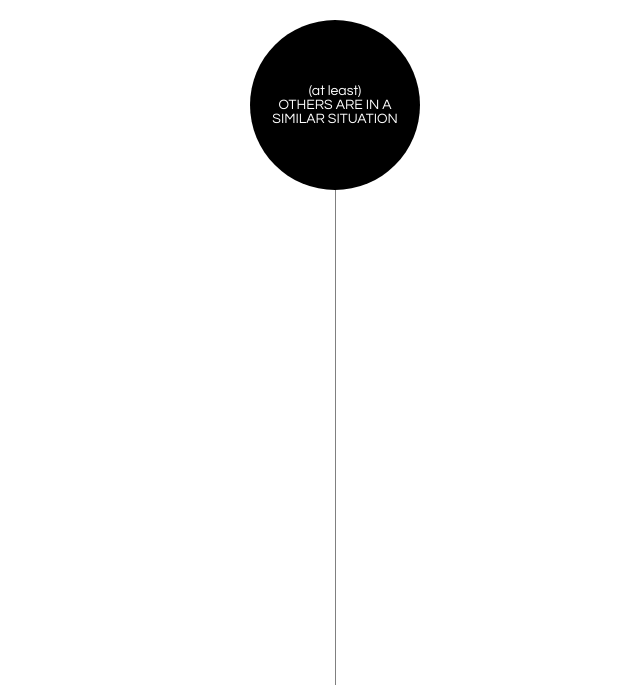
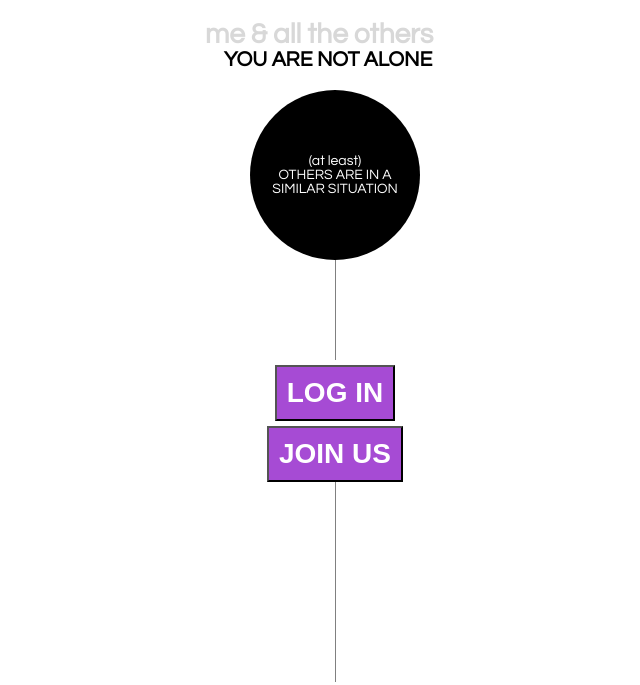
Before and after one commit to karolinkas/meAndAllTheOthers, a React app: page / in a window 1280 px wide. Shown: the top 685 px of the page, without its empty margins (305-945 px from the left). Built offline with nearby package versions, Linux system fonts and the light colour scheme; no server answers.

Commit message:
add basic router

```diff
--- a/package.json
+++ b/package.json
@@ -9,6 +9,7 @@
     "gh-pages": "^1.1.0",
     "react": "^16.2.0",
     "react-dom": "^16.2.0",
+    "react-router-dom": "^4.2.2",
     "react-scripts": "^1.1.1"
   },
   "scripts": {
--- a/src/index.css
+++ b/src/index.css
@@ -1,10 +1,21 @@
 body {
-    font: 14px "Century Gothic", Futura, sans-serif;
+    font: 14px "Century Gothic", sans-serif;
     margin: 20px;
   }
 
   ol, ul {
     padding-left: 30px;
+  }
+
+  h1{
+    margin: auto;
+    width: 260px;
+    color: #d8d8d8;
+  }
+  h2{
+    margin: auto;
+    width: 222px;
+    margin-bottom: 20px;
   }
   .middle-bar {
     display: flex;
@@ -31,5 +42,22 @@ body {
   .column{
     width: 50%;
     border-right: 1px solid grey;
-    height: 500px;
+    height: 100px;
   }
+
+  .login-button{
+    background-color: #a64bd4;
+    color: white;
+    padding: 10px;
+    font-weight: 700;
+    font-size: 2em;
+    cursor: pointer;
+    margin-top: 5px;
+  }
+
+  .login{
+    display: flex;
+    align-items: center;
+    justify-content: center;
+    flex-direction: column;
+  }
--- a/src/index.js
+++ b/src/index.js
@@ -1,19 +1,23 @@
 import React from 'react';
 import ReactDOM from 'react-dom';
+import { BrowserRouter as Router, Route, Link } from 'react-router-dom';
 import './index.css';
 
+//That's circular black button that shows the count of users/victims
 class Circle extends React.Component {
 
     state = {
         response: ''
     };
 
+    //That happens on page load I guess?
     componentDidMount() {
         this.callApi()
             .then(res => this.setState({ response: res.count }))
             .catch(err => console.log(err));
         }
-
+        //To show the victim count we need to make a request to the backend
+        //where the current count is being calculated
         callApi = async () => {
         const response = await fetch('/api/others');
         const body = await response.json();
@@ -23,6 +27,7 @@ class Circle extends React.Component {
         return body;
     };
 
+  //show victim count within a fancy circle
   render () {
     return (
       <div className="circle">
@@ -33,7 +38,7 @@ class Circle extends React.Component {
     );
   }
 }
-
+//That's the line in the middle that has a bunch of buttons on it
 class MiddleBar extends React.Component {
   renderSquare () {
     return <Circle />;
@@ -42,9 +47,17 @@ class MiddleBar extends React.Component {
   render () {
     return (
       <div>
+        <h1>me & all the others</h1>
+        <h2>YOU ARE NOT ALONE</h2>
         <div className="middle-bar">
           {this.renderSquare()}
         </div>
+        <div className="column">
+        </div>
+        <div className="login">
+          <Link to="/login"><button className="login-button">LOG IN</button></Link>
+          <Link to="/joinus"><button className="login-button">JOIN US</button></Link>
+          </div>
         <div className="column">
         </div>
         <div className="column">
@@ -54,7 +67,30 @@ class MiddleBar extends React.Component {
   }
 }
 
-ReactDOM.render(
-  <MiddleBar />,
+class Login extends React.Component {
+  render (){
+    return (
+      <div>This is where people login
+      </div>
+    );
+  }
+}
+class Join extends React.Component {
+  render (){
+    return (
+      <div>This is where people join us
+      </div>
+    );
+  }
+}
+
+ ReactDOM.render(
+  <Router>
+      <div>
+        <Route exact path="/" component={MiddleBar} />
+        <Route exact path="/login" component={Login} />
+        <Route exact path="/joinus" component={Join} />
+      </div>
+  </Router>,
   document.getElementById('root')
 );
```
Also changed, not shown: 1 other file.
